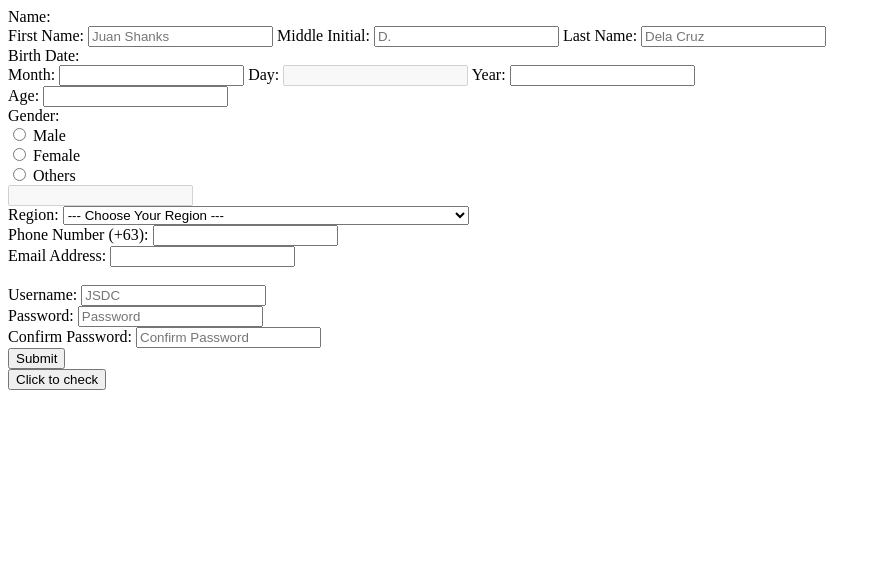
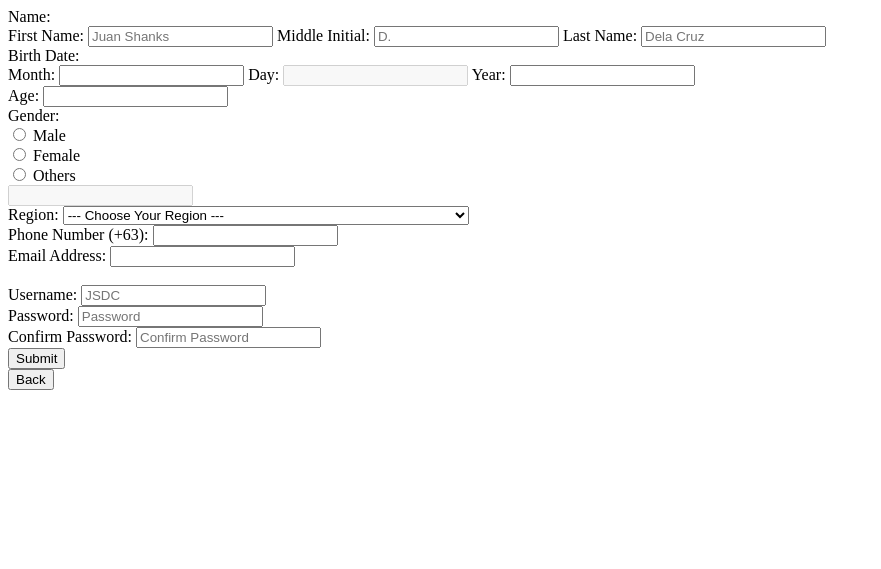
Before and after one commit to wjrelumba/RegistrationForm, a PHP site: page /form.php in a window 1280 px wide. Shown: the top 569 px of the page, without its empty margins (0-881 px from the left). Run offline with PHP 8.4, Linux system fonts and the light colour scheme.

Commit message:
Bug fixes on Forms, Login, and Dashboard

```diff
--- a/form.php
+++ b/form.php
@@ -66,7 +66,11 @@
 
         <button type="submit">Submit</button> <br>
     </form>
-    <button type="button" id="buttonCheck">Click to check</button>
+    <a href="index.php">
+        <button>
+            Back
+        </button>
+    </a>
     <script type="text/javascript" src="formFunction.js">
     </script>
 </body>
--- a/formFunction.js
+++ b/formFunction.js
@@ -3,7 +3,6 @@ const birthdayValue = document.getElementById("day");
 const monthValue = document.getElementById("month");
 const yearValue = document.getElementById("year");
 const ageValue = document.getElementById("age");
-const button = document.getElementById("buttonCheck");
 const yearNow = new Date().getFullYear();
 var monthInput = 0;
 
@@ -67,10 +66,6 @@ yearValue.addEventListener("change", (event) => {
     }
 });
 
-button.addEventListener("click", () => {
-    alert(ageValue.value);
-});
-
 // Function to update ageValue
 function updateAgeValue() {
     const year = parseInt(yearValue.value);
--- a/login.php
+++ b/login.php
@@ -13,7 +13,7 @@
         $accountFound = false;
         while($row = $result->fetch_assoc()){
             if($row["password"]  == $pass && $row["username"] == $username){
-                $userArray = [$row["lname"], $row["minitial"], $row["lname"], $row["birthdate"], $row["age"], $row["gender"], $row["region"], $row["phone"], $row["email"], $row["username"]];
+                $userArray = [$row["fname"], $row["minitial"], $row["lname"], $row["birthdate"], $row["age"], $row["gender"], $row["region"], $row["phone"], $row["email"], $row["username"]];
                 $queryString = http_build_query(["data" => $userArray]);
                 header("Location: dashboard.php?$queryString");
 
```
